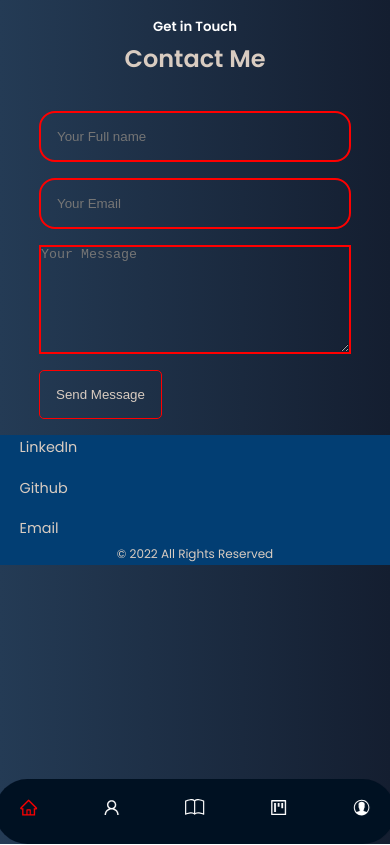
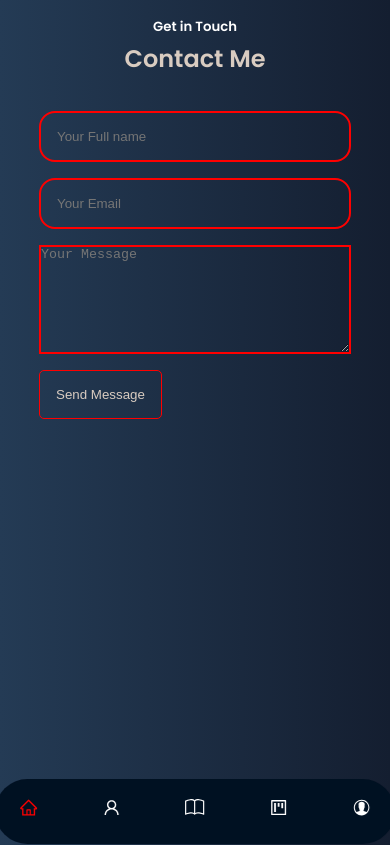
Before and after one commit to onassis28/onassis28.github.io, a React (Create React App) app: page /contact in a window 390 px wide. Shown: the top 845 px of the page. Built offline with nearby package versions, Linux system fonts and the light colour scheme.

Commit message:
added animations

```diff
--- a/package.json
+++ b/package.json
@@ -8,9 +8,11 @@
     "@testing-library/jest-dom": "^5.16.4",
     "@testing-library/react": "^13.0.1",
     "@testing-library/user-event": "^13.5.0",
+    "animate.css": "^4.1.1",
     "emailjs-com": "^3.2.0",
     "framer-motion": "^6.3.4",
     "react": "^18.0.0",
+    "react-animation-on-scroll": "^5.1.0",
     "react-dom": "^18.0.0",
     "react-icons": "^4.3.1",
     "react-router-dom": "^6.3.0",
--- a/src/components/contact/contact.css
+++ b/src/components/contact/contact.css
@@ -47,4 +47,7 @@ textarea {
   input{
     width: 80vw;
   }
+  #contact{
+    height: 100vh;
+  }
 }
--- a/src/components/header/Header.jsx
+++ b/src/components/header/Header.jsx
@@ -3,7 +3,8 @@ import './header.css';
 import Cta from './Cta';
 import mage from '../../assets/mage.PNG';
 import Headersocial from './Headersocial';
-import { BsFillArrowDownCircleFill } from 'react-icons/bs';
+import 'animate.css/animate.min.css';
+import { AnimationOnScroll } from 'react-animation-on-scroll';
 
 const Header = () => {
 	return (
@@ -11,9 +12,11 @@ const Header = () => {
 			<header className='header' id='home'>
 				<div className='container header__container'>
 					<h5 className='header__h5'>Hello I'm</h5>
+					<AnimationOnScroll animateIn='animate__fadeInLeftBig'>
+						<h1>Onassis Sowah Anyetei</h1>
+						<h5 className='header__h5'>Software Engineer </h5>
+					</AnimationOnScroll>
 
-					<h1>Onassis Sowah Anyetei</h1>
-					<h5 className='header__h5'>Software Engineer </h5>
 					<Cta />
 					<Headersocial />
 				</div>
```
Also changed, not shown: 1 other file (tests, documents, lock files or other folders).
